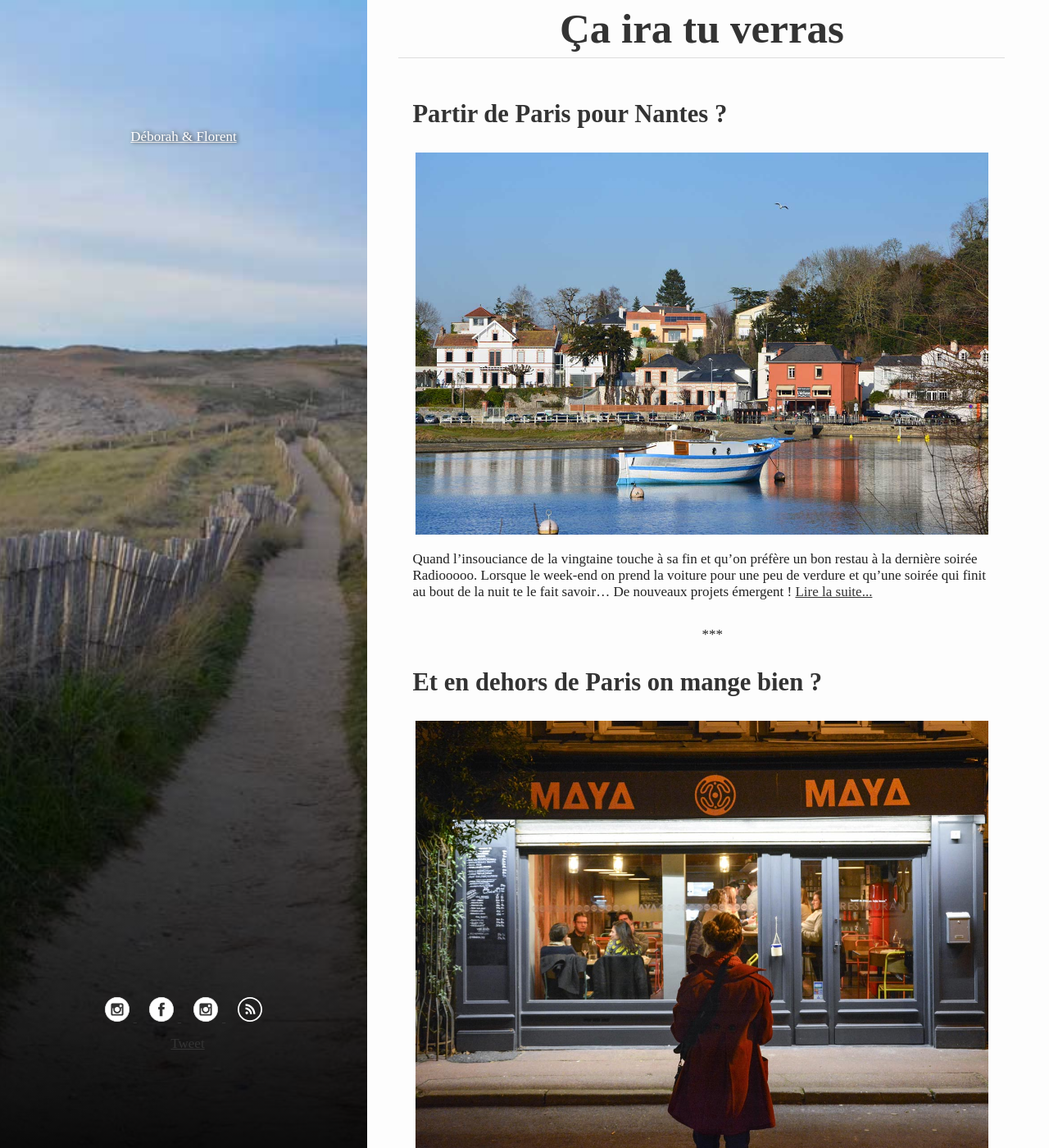
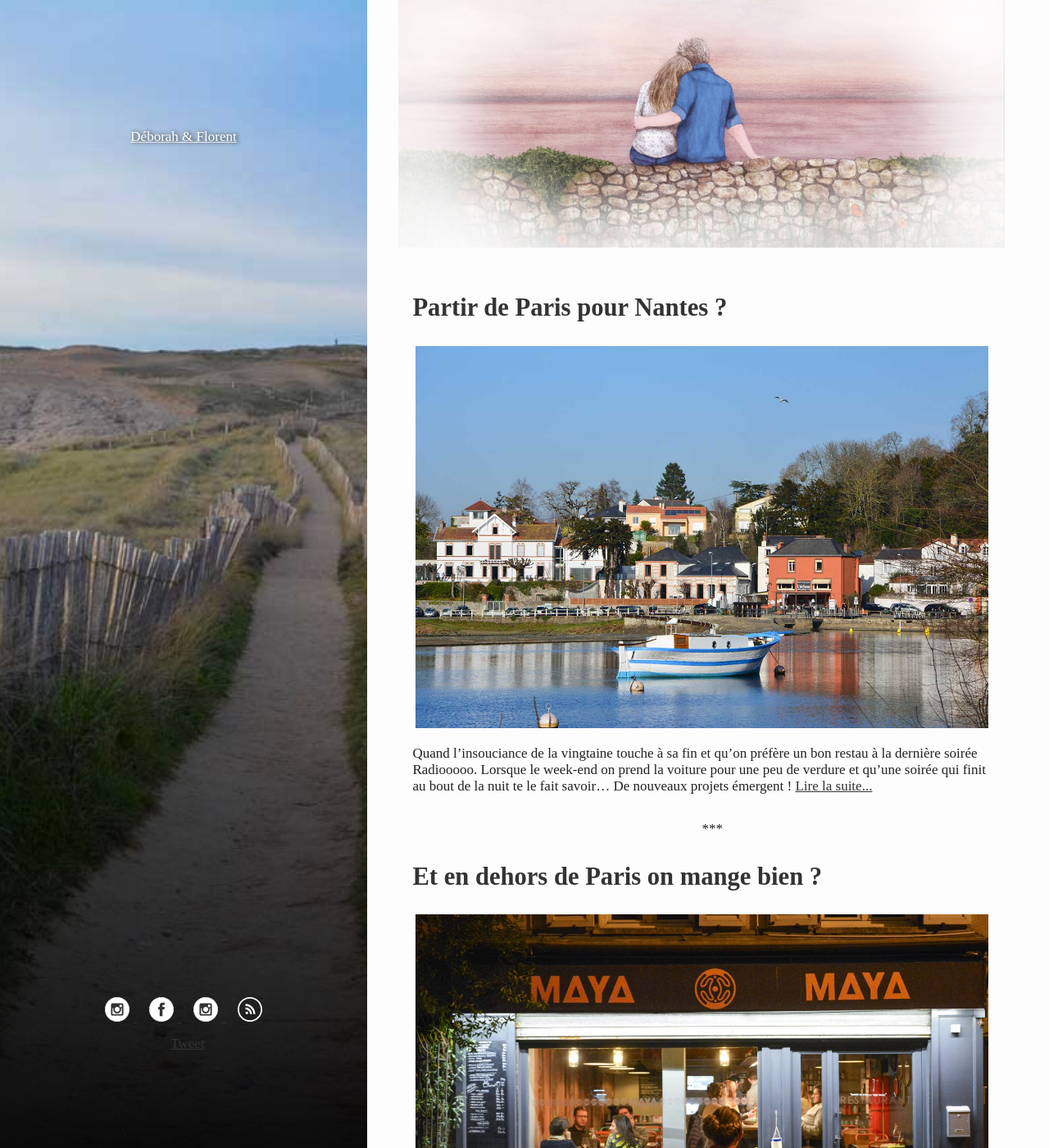
Before and after one commit to FlorentD/cairatuverras.github.io, a Jekyll site: the page built from index.html, in a window 1280 px wide and 1400 px high. Shown: the whole window at 82% size. Built offline with Jekyll 4.4.1, drawn with Linux system fonts in a browser that asks for light colours; comment, search, counter and statistics services are not loaded.

Commit message:
add header

```diff
--- a/_includes/header.html
+++ b/_includes/header.html
@@ -1,19 +1,9 @@
 <header class="main-header content-wrapper">
 
-    <input type="checkbox" id="menu-checkbox"/>
+    <nav class="center-wrapper">
 
-    <nav class="center-wrapper nav-main">
+        <img src="{{site.url}}/{{ site.images }}/head.jpg"/>
 
-        {% for my_page in site.pages %}
-        {% if my_page.active %}
-        <a href="{{ my_page.url | prepend: site.baseurl }}">{{ my_page.title }}</a>
-        {% endif %}
-        {% endfor %}
-
-        <a class="logo" href="{{ site.baseurl }}/">{{ site.title }}</a>
-
-        <label for="menu-checkbox" class="toggle-button" data-open="☰" data-close="☰"
-               onclick></label>
     </nav>
 
 </header>
--- a/assets/_sass/_base.scss
+++ b/assets/_sass/_base.scss
@@ -6,6 +6,10 @@
 .center-wrapper {
   max-width: $break-point;
   margin: 0 auto;
+
+  img {
+    max-width: 740px;
+  }
 }
 
 .hidden {
--- a/assets/_sass/_layout.scss
+++ b/assets/_sass/_layout.scss
@@ -75,7 +75,6 @@ a {
   z-index: 100;
   width: 100%;
   top: 0;
-  border-bottom: 1px solid #ddd;
 }
 
 /*
```
Also changed, not shown: assets/images/head.jpg (added).
